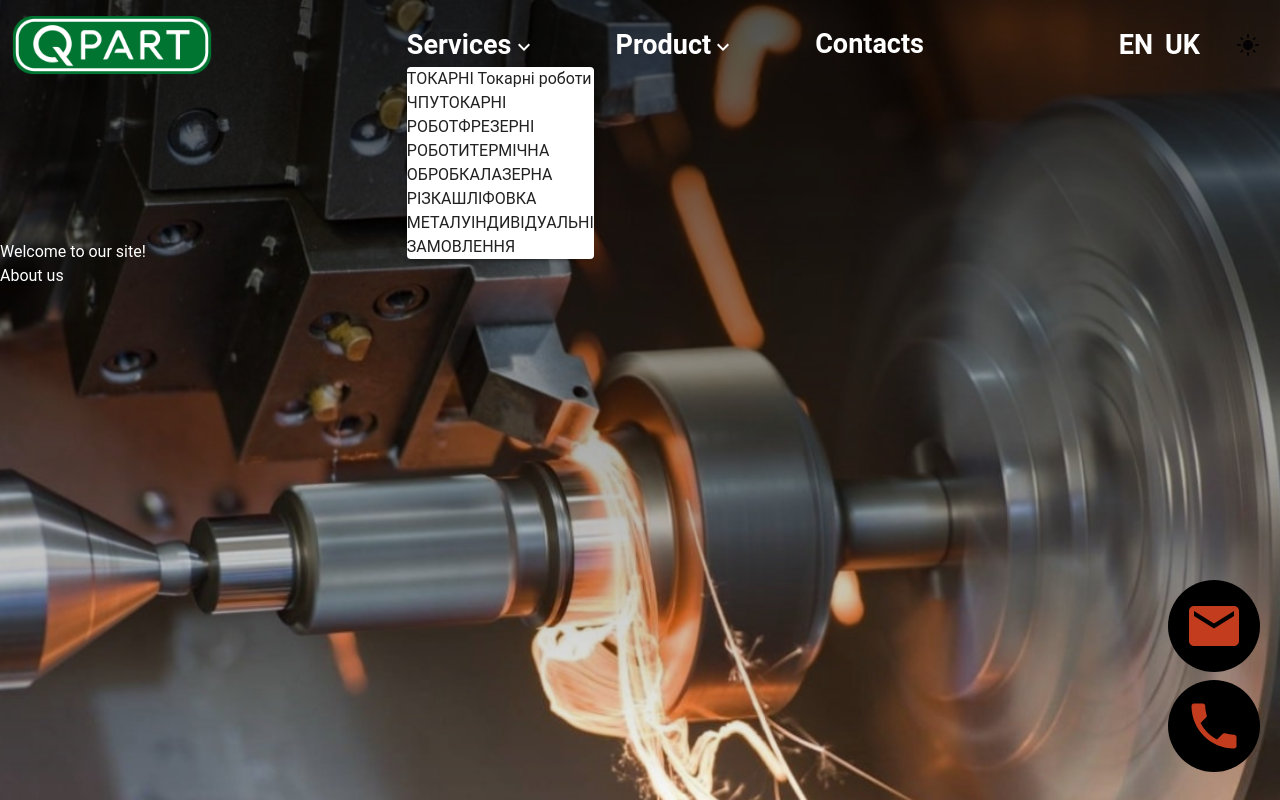
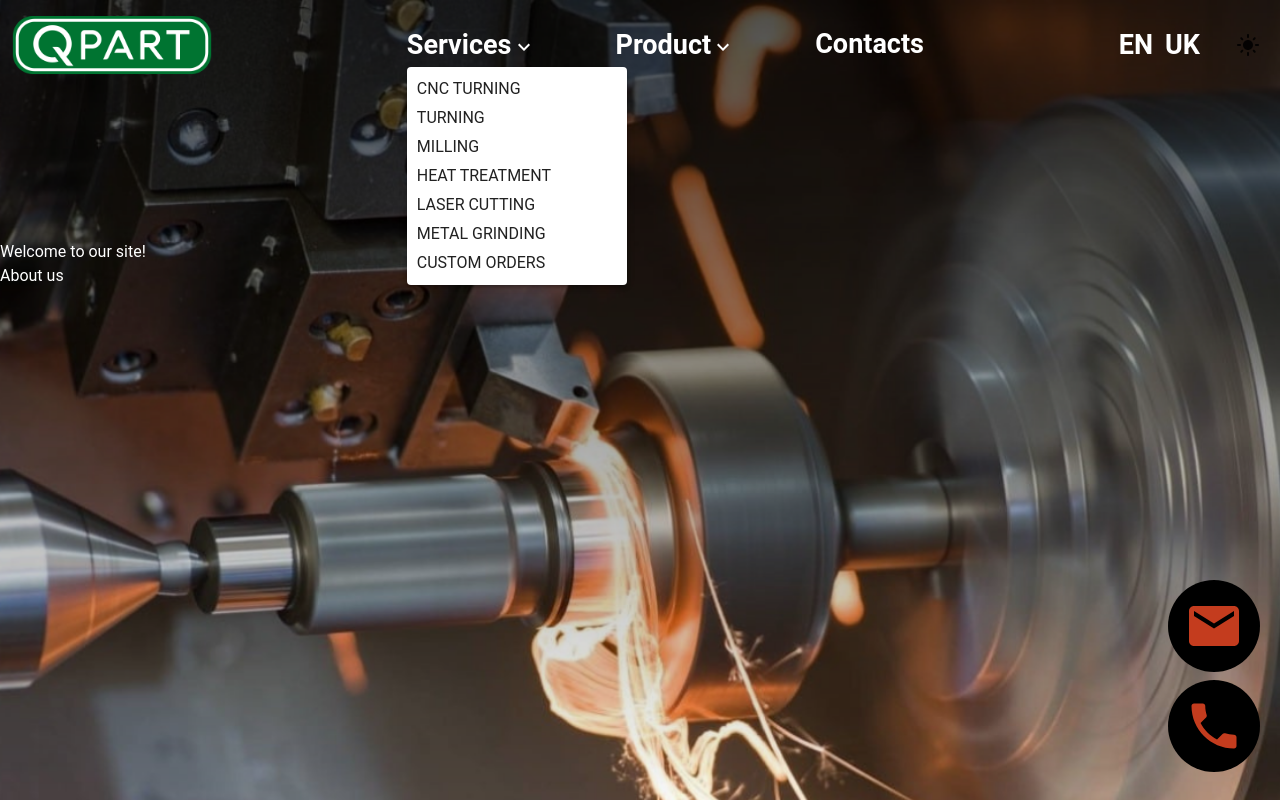
Before and after one commit to ixaker/siteNextLocale, a Next.js app: page /en in a window 1280 px wide. Both pictures are taken after a click on the button "Services". Built offline with nearby package versions, Linux system fonts and the light colour scheme.

Commit message:
add translation header navigation

```diff
--- a/locales/en.json
+++ b/locales/en.json
@@ -7,7 +7,20 @@
   "email": "Email",
   "address": "Address",
   "footer": "We are always happy to answer your questions and hear your suggestions!",
-  "services": "Services",
-  "product": "Product",
-  "contacts": "Contacts"
+  "services": {
+    "title": "Services",
+    "cncTurning": "CNC TURNING",
+    "turning": "TURNING",
+    "milling": "MILLING",
+    "heatTreatment": "HEAT TREATMENT",
+    "laserCutting": "LASER CUTTING",
+    "metalGinding": "METAL GRINDING",
+    "customOrders": "CUSTOM ORDERS"
+  },
+  "product": {
+    "title": "Product",
+    "railwaySpareParts": "RAILWAY SPARE PARTS",
+    "spare-parts-for-agricultural": "SPARE PARTS FOR AGRICULTURAL EQUIPMENT",
+    "contacts": "Contacts"
+  }
 }
--- /dev/null
+++ b/src/components/header/types/types.ts
@@ -0,0 +1,18 @@
+export interface SubMenuItem {
+  title: string;
+  href: string;
+}
+
+export interface MenuItem {
+  title: string;
+  subMenu?: SubMenuItem[];
+  href?: string;
+}
+
+export interface Translations {
+  [key: string]: string | { [key: string]: string };
+}
+
+export interface MenuProps {
+  translations: Translations;
+}
--- a/src/components/header/ui/Menu.tsx
+++ b/src/components/header/ui/Menu.tsx
@@ -4,53 +4,53 @@ import KeyboardArrowDownIcon from '@mui/icons-material/KeyboardArrowDown'; // С
 import { useRouter } from 'next/router';
 import CustomButton from '@/components/ui/button/CustomButton';
 import Link from 'next/link';
-
-interface MenuProps {
-  translations: { [key: string]: string };
-}
+import langEn from '../../../../locales/en.json';
+import { MenuProps, MenuItem } from '../types/types';
 
 const MenuComponent: React.FC<MenuProps> = ({ translations }) => {
   const [anchorEl, setAnchorEl] = useState<null | HTMLElement>(null);
   const [openSubMenu, setOpenSubMenu] = useState<null | string>(null);
   const menuRef = useRef<HTMLDivElement | null>(null);
 
+  const servicesMenu = (translations?.services as { [key: string]: string }) || langEn.services;
+  const productsMenu = (translations?.product as { [key: string]: string }) || langEn.product;
   const router = useRouter();
   const { asPath } = router;
   const currentLang = `/${asPath.split('/')[1]}/`;
 
-  const menuItems = [
+  const menuItems: MenuItem[] = [
     {
-      title: translations?.services || 'Послуги',
+      title: servicesMenu.title,
       subMenu: [
         {
-          title: 'ТОКАРНІ Токарні роботи ЧПУ',
+          title: servicesMenu.cncTurning,
           href: 'services/tokarni-roboty-chpu',
         },
-        { title: 'ТОКАРНІ РОБОТ', href: 'services/tokarni-robot' },
-        { title: 'ФРЕЗЕРНІ РОБОТИ', href: 'services/frezerni-roboty' },
-        { title: 'ТЕРМІЧНА ОБРОБКА', href: 'services/termichna-obrobka' },
-        { title: 'ЛАЗЕРНА РІЗКА', href: 'services/lazerna-rizka' },
-        { title: 'ШЛІФОВКА МЕТАЛУ', href: 'services/shlifovka-metalu' },
+        { title: servicesMenu.turning, href: 'services/tokarni-robot' },
+        { title: servicesMenu.milling, href: 'services/frezerni-roboty' },
+        { title: servicesMenu.heatTreatment, href: 'services/termichna-obrobka' },
+        { title: servicesMenu.laserCutting, href: 'services/lazerna-rizka' },
+        { title: servicesMenu.metalGinding, href: 'services/shlifovka-metalu' },
         {
-          title: 'ІНДИВІДУАЛЬНІ ЗАМОВЛЕННЯ',
+          title: servicesMenu.customOrders,
           href: 'services/indyvidualni-zamovlennya',
         },
       ],
     },
     {
-      title: translations?.product || 'Продукція',
+      title: productsMenu.title,
       subMenu: [
         {
-          title: 'ЗАЛІЗНИЧНІ ЗАПЧАСТИНИ',
+          title: productsMenu.railwaySpareParts,
           href: 'production/zaliznychni-zapchastyny',
         },
         {
-          title: 'ЗАПЧАСТИНИ ДЛЯ СІЛЬГОСПТЕХНІКИ',
+          title: productsMenu.sparePartsForAgricultural,
           href: 'production/zapchastyny-dlya-silhosptekhniky',
         },
       ],
     },
-    { title: translations?.contacts || 'Контакти', href: 'contact' }, // Этот пункт не имеет подменю
+    { title: productsMenu.contacts, href: 'contact' }, // Этот пункт не имеет подменю
   ];
 
   const handleMenuOpen = (event: React.MouseEvent<HTMLElement>, menuTitle: string) => {
@@ -118,10 +118,21 @@ const MenuComponent: React.FC<MenuProps> = ({ translations }) => {
                 disablePortal
                 style={{ zIndex: 1300 }}
               >
-                <Paper elevation={3} sx={{ mt: 1 }}>
+                <Paper
+                  elevation={3}
+                  sx={{
+                    mt: 1,
+                    display: 'flex',
+                    flexDirection: 'column',
+                    gap: '5px',
+                    width: '220px',
+                    padding: '10px',
+                  }}
+                >
                   {item.subMenu
                     ? item.subMenu.map((subItem) => (
                         <Link
+                          className="hover:text-[#c43c1e]"
                           key={subItem.title}
                           href={`${currentLang}${subItem.href}`}
                           onClick={handleMenuClose}
--- a/src/context/LanguageContext.tsx
+++ b/src/context/LanguageContext.tsx
@@ -5,24 +5,16 @@ type LanguageContextType = {
   changeLanguage: (lang: string) => void;
 };
 
-const LanguageContext = createContext<LanguageContextType | undefined>(
-  undefined
-);
+const LanguageContext = createContext<LanguageContextType | undefined>(undefined);
 
-export const LanguageProvider: React.FC<{ children: React.ReactNode }> = ({
-  children,
-}) => {
-  const [lang, setLang] = useState('en'); // Язык по умолчанию
+export const LanguageProvider: React.FC<{ children: React.ReactNode }> = ({ children }) => {
+  const [lang, setLang] = useState('uk'); // Язык по умолчанию
 
   const changeLanguage = (newLang: string) => {
     setLang(newLang);
   };
 
-  return (
-    <LanguageContext.Provider value={{ lang, changeLanguage }}>
-      {children}
-    </LanguageContext.Provider>
-  );
+  return <LanguageContext.Provider value={{ lang, changeLanguage }}>{children}</LanguageContext.Provider>;
 };
 
 export const useLanguage = () => {
@@ -31,7 +23,7 @@ export const useLanguage = () => {
   if (!context) {
     if (typeof window === 'undefined') {
       // Возвращаем заглушку на сервере
-      return { lang: 'en', changeLanguage: () => {} };
+      return { lang: 'uk', changeLanguage: () => {} };
     }
     throw new Error('useLanguage must be used within a LanguageProvider');
   }
--- a/src/pages/[lang]/contact.tsx
+++ b/src/pages/[lang]/contact.tsx
@@ -1,7 +1,7 @@
 import { GetStaticPaths, GetStaticProps } from 'next';
 import { withStaticProps, withStaticPaths, PageProps } from '../../context/withStaticPathsAndProps';
 
-const Contact: React.FC<PageProps> = ({ translations }) => {
+const Page: React.FC<PageProps> = ({ translations }) => {
   return (
     <>
       <h1>{translations.welcome}</h1>
@@ -26,4 +26,4 @@ const Contact: React.FC<PageProps> = ({ translations }) => {
 export const getStaticPaths: GetStaticPaths = withStaticPaths;
 export const getStaticProps: GetStaticProps = withStaticProps;
 
-export default Contact;
+export default Page;
--- /dev/null
+++ b/src/pages/_document.tsx
@@ -0,0 +1,27 @@
+// pages/_document.tsx
+
+import Document, { Html, Head, Main, NextScript, DocumentContext } from 'next/document';
+import { DocumentInitialProps } from 'next/document';
+
+class MyDocument extends Document {
+  static async getInitialProps(ctx: DocumentContext): Promise<DocumentInitialProps> {
+    const initialProps = await Document.getInitialProps(ctx);
+    return { ...initialProps };
+  }
+
+  render() {
+    return (
+      <Html lang="en">
+        {' '}
+        {/* Устанавливаем язык по умолчанию */}
+        <Head>{/* Можете добавлять сюда другие мета-теги или стили */}</Head>
+        <body>
+          <Main />
+          <NextScript />
+        </body>
+      </Html>
+    );
+  }
+}
+
+export default MyDocument;
```
Also changed, not shown: locales/uk.json (+16 -3 lines).
